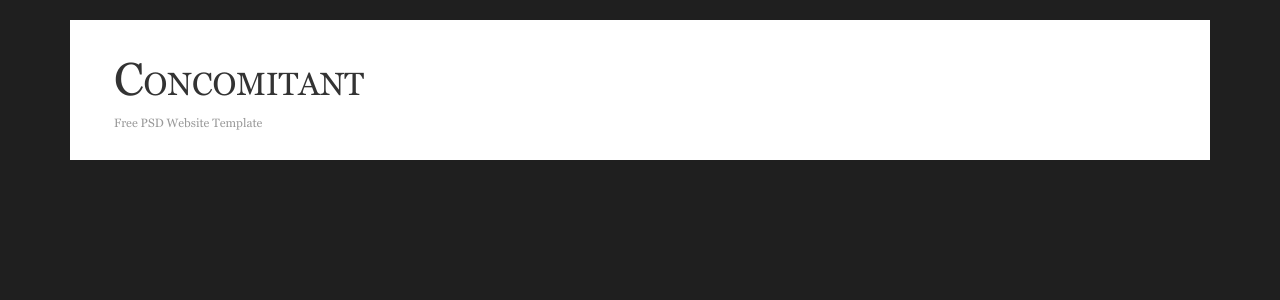
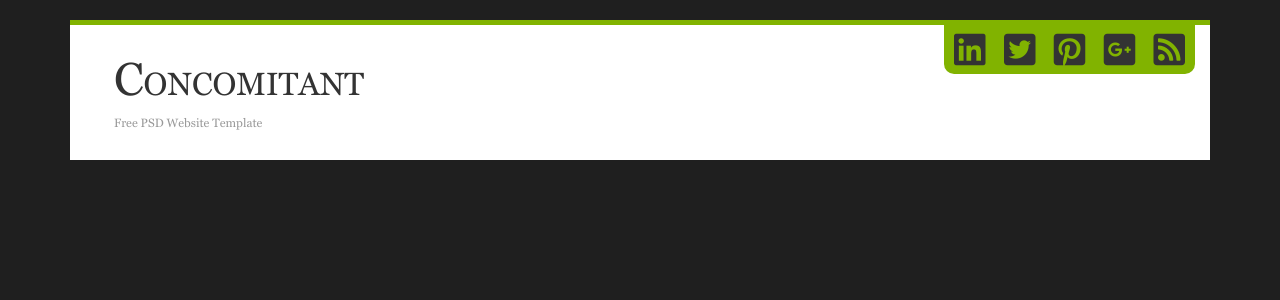
Before and after one commit to Jhon-Mosk/Portfolio, a PHP site: page / in a window 1280 px wide. Shown: the top 300 px of the page. Run offline with PHP 8.4, Linux system fonts and the light colour scheme; some libraries are stand-ins or nearby versions.

Commit message:
logo and socials complete

```diff
--- a/Concomitant/index.html
+++ b/Concomitant/index.html
@@ -25,6 +25,13 @@
                 </div>
             </div>
 
+            <div class="b-socials b-socials_siteHeader">
+                <i class="b-socials__icon fab fa-linkedin"></i>
+                <i class="b-socials__icon fab fa-twitter-square"></i>
+                <i class="b-socials__icon fab fa-pinterest-square"></i>
+                <i class="b-socials__icon fab fa-google-plus-square"></i>
+                <i class="b-socials__icon fas fa-rss-square"></i>
+            </div>
         </div>
         <div class="b-mainNav"></div>
     </div>
--- /dev/null
+++ b/Concomitant/styles/blocks/_socials.scss
@@ -0,0 +1,32 @@
+.b-socials {
+    width: 251px;
+    height: 49px;
+    background: $majorColor;
+    display: flex;
+    justify-content: space-between;
+    align-items: center;
+    padding: 10px;
+
+    &_siteHeader {
+        position: absolute;
+        right: 0;
+        top: 0;
+        border-bottom-left-radius: 10px;
+        border-bottom-right-radius: 10px;
+
+        @include media-breakpoint-down(sm) {
+            left: 0;
+        }
+    }
+
+    &__icon {
+        font-size: 36px;
+        color: $grayDark;
+        transition-duration: 0.5s;
+
+        &:hover {
+            color: $lightestColor;
+            cursor: pointer;
+        }
+    }
+}
--- a/Concomitant/styles/style.scss
+++ b/Concomitant/styles/style.scss
@@ -3,6 +3,7 @@
 
 @import "blocks/header";
 @import "blocks/logoAndSlogan";
+@import "blocks/socials";
 
 html, body {
     min-height: 100%;
@@ -16,7 +17,7 @@ body {
 
 .topLine {
     height: 5px;
-    color: $majorColor;
+    background: $majorColor;
     margin: 0 -15px;
 }
 
```
Also changed, not shown: Concomitant/styles/style.css, 1 other file.
